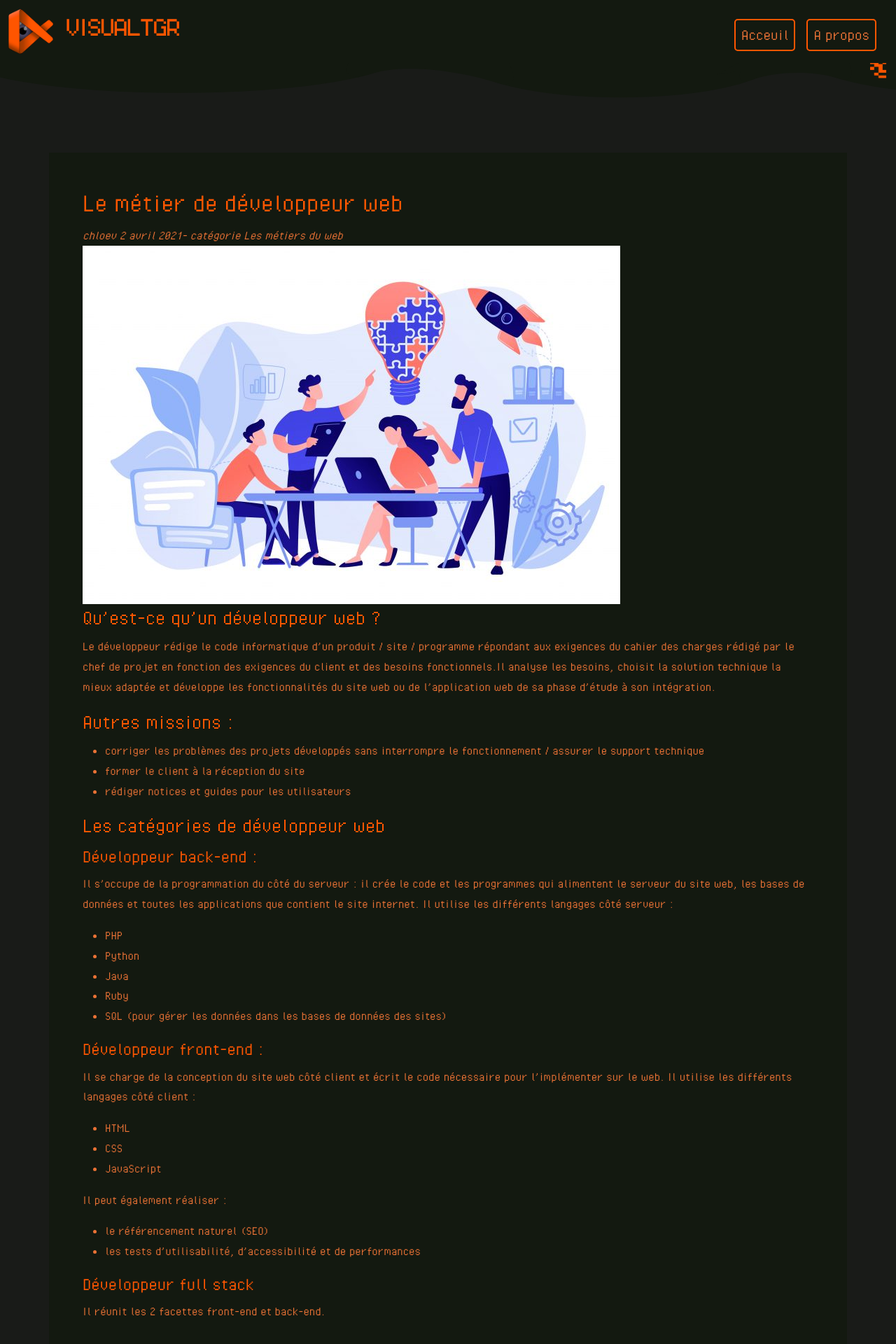
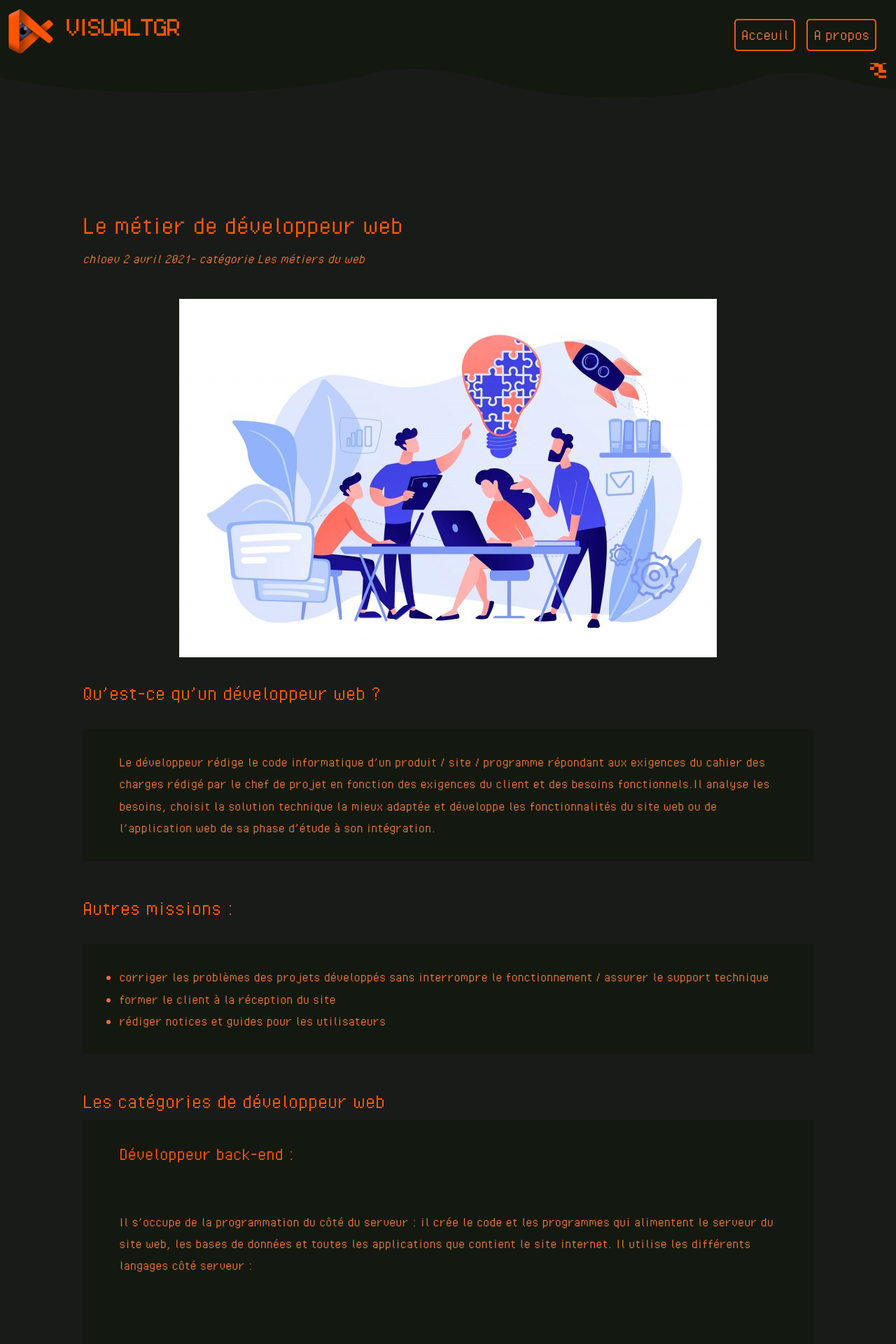
Before and after one commit to Adrien-Ray/visualtgr, a PHP site: page /art1.php in a window 1280 px wide. Shown: the top 1920 px of the page at 70% size. Run offline with PHP 8.4, Linux system fonts and the light colour scheme.

Commit message:
ad push force!

```diff
--- a/assets/styles/main.css
+++ b/assets/styles/main.css
@@ -14,7 +14,7 @@
 body {
   font-family: "pixeloperator";
   margin: 0;
-  font-size:1.2rem;
+  font-size:1.3rem;
 }
 a {
   text-decoration: none;
@@ -71,9 +71,27 @@ a {
 /* PAGES ARTICLES ET CREDITS */
 .content{
   color:#ea7235;
-  background-color: #131910;
   padding:3rem;
 }
 .content h1,.content h2,.content h3{
   color: #ff5600;
+  padding-top:2rem;
 }
+.content p,.content ul{
+  padding:2rem 0;
+  margin-top:2rem;
+}
+.content__darkBack{
+  background-color: #131910;
+  padding:0 5%;
+}
+.content p.img{
+  text-align:center;
+  background:transparent;
+  margin: 0;
+  padding: 0;
+  margin-top:2em;
+}
+.content img{
+  max-width: 100%;
+}
--- a/pages/art1.php
+++ b/pages/art1.php
@@ -4,16 +4,22 @@
         <div class="col-md-12 col-sm-12 content">
             <h1>Le métier de développeur web</h1>
             <i>chloev 2 avril 2021- catégorie Les métiers du web</i>
-            <img src="../assets/images/art1.jpg" alt="">
+            <br>
+            <p class="img"><img src="../assets/images/art1.jpg" alt=""></p>
             <h2>Qu’est-ce qu’un développeur web ?</h2>
+            <div class="content__darkBack">
                 <p>Le développeur rédige le code informatique d’un produit / site / programme répondant aux exigences du cahier des charges rédigé par le chef de projet en fonction des exigences du client et des besoins fonctionnels.Il analyse les besoins, choisit la solution technique la mieux adaptée et développe les fonctionnalités du site web ou de l’application web de sa phase d’étude à son intégration.</p>
+            </div>
             <h2>Autres missions :</h2>
+            <div class="content__darkBack">
                 <ul>
                     <li>corriger les problèmes des projets développés sans interrompre le fonctionnement / assurer le support technique</li>
                     <li>former le client à la réception du site</li>
                     <li>rédiger notices et guides pour les utilisateurs</li>
                 </ul>
+            </div>
             <h2>Les catégories de développeur web</h2>
+            <div class="content__darkBack">
                 <h3>Développeur back-end :</h3>
                 <p>Il s’occupe de la programmation du côté du serveur : il crée le code et les programmes qui alimentent le serveur du site web, les bases de données et toutes les applications que contient le site internet. Il utilise les différents langages côté serveur :</p>
                 <ul>
@@ -37,45 +43,39 @@
                 </ul>
                 <h3>Développeur full stack</h3>
                 <p>Il réunit les 2 facettes front-end et back-end.</p>
+                <h3>Développeur web mobile</h3>
+                <p>Il effectue la réalisation technique et le développement informatique d’applications pour mobiles, smartphones et autres tablettes. Ses responsabilités sont de tenir compte des spécificités de l’affichage des applications sur les différents outils. Pour cela, il utilise différents langages selon les systèmes d’exploitation :</p>
+                <ul>
+                    <li>C / Objective C / HTML5 (iOS)</li>
+                    <li>C / C# / PHP / Java (Android)</li>
+                </ul>
+                <p>Deux possibilités s’offrent à lui :</p>
+                <ul>
+                    <li>Adapter un site internet classique pour une application mobile</li>
+                    <li>Créer une application mobile qui n’a pas de site internet existant.</li>
+                </ul>
+            </div>
+            <h2>Qualités recherchées</h2>
+            <div class="content__darkBack">
+                <ul>
+                    <li>polyvalence</li>
+                    <li>autonomie</li>
+                    <li>respect des délais</li>
+                    <li>veille technologique</li>
+                </ul>
+                <h2>Où exerce t-on ces métiers ?</h2>
+                <p>Cette activité s’exerce au sein de sociétés de services, d’entreprises, de collectivités territoriales, d’entreprises publiques, en indépendant etc. Elle varie selon la taille de la structure (polyvalence, spécialisation en gestion du projet, programmation, recettes, etc.) et la responsabilité (développement, projet, etc). Le salaire est également fonction de ces différents paramètres. En moyenne, un développeur web junior peut percevoir une rémunération brute mensuelle de 2100 €. Mais certains atteignent les étoiles tels les développeurs de la Silicon Valley qui peuvent recevoir un salaire de 500 000 $ … cela laisse rêveur !</p>
+            </div>
+            <h2>Pour en savoir +</h2>
+            <div class="content__darkBack">
+                <ul>
+                    <li>https://www.opiiec.fr/metiers/83057</li>
+                </ul>
+                <p class="img"><img src="../assets/images/art-01-0.png" alt=""></p>
+            </div>
         </div>
     </div>
 </div>
 
 
-Développeur web mobile
-
-Il effectue la réalisation technique et le développement informatique d’applications pour mobiles, smartphones et autres tablettes.
-
-Ses responsabilités sont de tenir compte des spécificités de l’affichage des applications sur les différents outils.
-
-Pour cela, il utilise différents langages selon les systèmes d’exploitation :
-
-    C / Objective C / HTML5 (iOS)
-    C / C# / PHP / Java (Android)
-
-Deux possibilités s’offrent à lui :
-
-    Adapter un site internet classique pour une application mobile
-    Créer une application mobile qui n’a pas de site internet existant.
-
-Qualités recherchées
-
-    polyvalence
-    autonomie
-    respect des délais
-    veille technologique
-
-Où exerce t-on ces métiers ?
-
-Cette activité s’exerce au sein de sociétés de services, d’entreprises, de collectivités territoriales, d’entreprises publiques, en indépendant etc.
-
-Elle varie selon la taille de la structure (polyvalence, spécialisation en gestion du projet, programmation, recettes, etc.) et la responsabilité (développement, projet, etc).
-
-Le salaire est également fonction de ces différents paramètres. En moyenne, un développeur web junior peut percevoir une rémunération brute mensuelle de 2100 €. Mais certains atteignent les étoiles tels les développeurs de la Silicon Valley qui peuvent recevoir un salaire de 500 000 $ … cela laisse rêveur !
-Pour en savoir +
-
-https://www.opiiec.fr/metiers/83057
-
-<img src="../assets/images/art-01-0.png" alt="">
-
 <?php include "../includes/footer.php"; ?>
```
Lines whose indentation alone changed are shown as unchanged.
